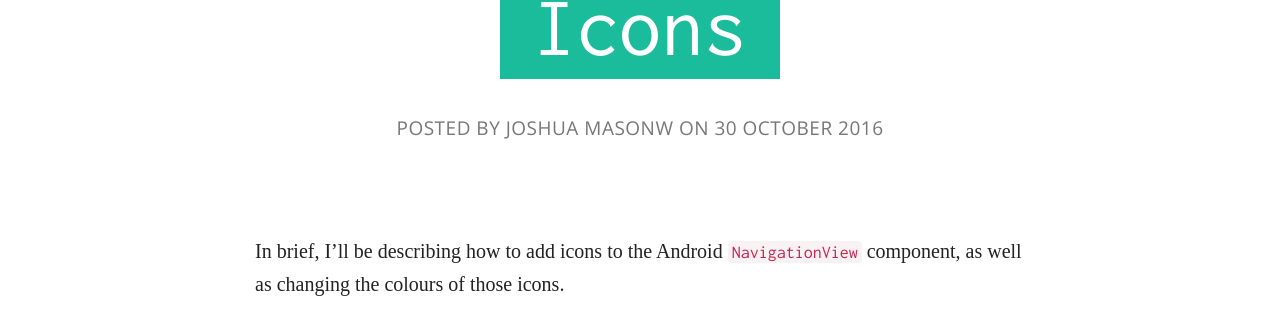
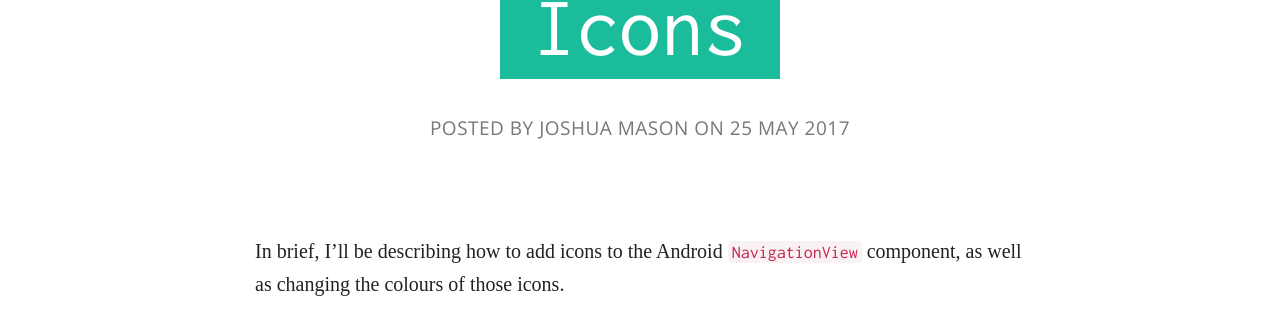
Before and after one commit to Geekhole/geekhole.github.io2, a Jekyll site: the page built from _posts/2016-10-30-android-navigationview-icons.md, in a window 1280 px wide and 900 px high. Shown: the part 336-647 px from the top of the window. Built offline with Jekyll 4.4.1, drawn with Linux system fonts in a browser that asks for light colours; some web fonts are replaced; comment, search, counter and statistics services are not loaded.

Commit message:
Updated author.

```diff
--- a/_posts/2016-10-30-android-navigationview-icons.md
+++ b/_posts/2016-10-30-android-navigationview-icons.md
@@ -1,12 +1,13 @@
 ---
 layout: post
 published: true
-author: Joshua Masonw
+author: Joshua Mason
 text-color: FFFFFF
 comments: true
 title: 'Android NavigationView: Icons'
 category:
   - Android
+date: '2017-05-25 08:59 +0100'
 ---
 In brief, I’ll be describing how to add icons to the Android `NavigationView` component, as well as changing the colours of those icons.
 
```
